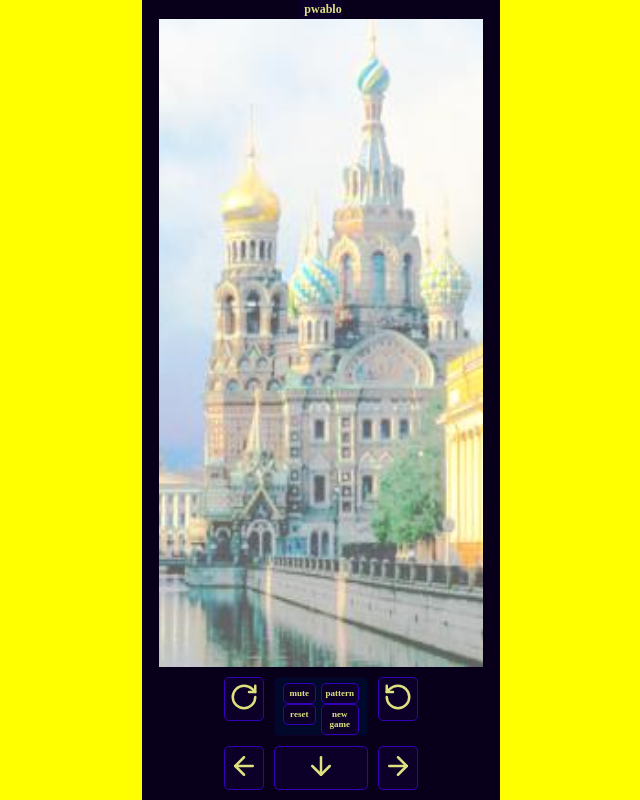
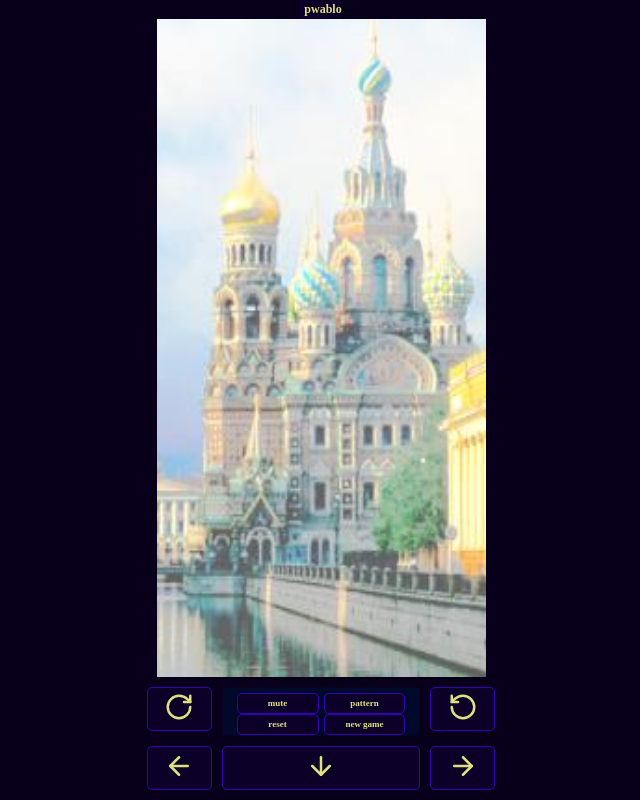
Before and after one commit to llaenowyd/pwablo, a React (Vite) app: page / in a window 1280 px wide. Shown: the whole page, without its empty margins (319-959 px from the left). Built offline with nearby package versions, Linux system fonts and the light colour scheme.

Commit message:
couple style fixes

```diff
--- a/src/App.jsx
+++ b/src/App.jsx
@@ -6,11 +6,8 @@ import { createUseStyles, useTheme } from 'react-jss'
 
 import * as R from 'ramda'
 
-import Display from './display'
 import { SoundController } from './Sounds'
 import { Text, View } from './react-native-dummies'
-import { ReduxProvider } from './state'
-import { ThemeProvider } from './theme'
 import Game from './views/Game'
 
 const useStyles = createUseStyles({
@@ -20,7 +17,7 @@ const useStyles = createUseStyles({
     height: '100%',
     display: 'flex',
     flexDirection: 'column',
-    backgroundColor: 'yellow',
+    backgroundColor: R.path(['theme', 'background']),
     alignItems: 'center',
     justifyContent: 'center',
   },
@@ -51,19 +48,16 @@ const Debug = () => {
 }
 
 const App = () => {
-  const styles = useStyles()
+  const theme = useTheme()
+  const styles = useStyles({ theme })
 
   return (
-    <Display>
-      <ReduxProvider>
-        <ThemeProvider>
-          <SoundController />
-          <View className={styles.app}>
-            <Game />
-          </View>
-        </ThemeProvider>
-      </ReduxProvider>
-    </Display>
+    <>
+      <View className={styles.app}>
+        <Game />
+      </View>
+      <SoundController />
+    </>
   )
 }
 
--- a/src/display/DisplayContext.jsx
+++ b/src/display/DisplayContext.jsx
@@ -29,8 +29,12 @@ export default ({children}) => {
       updateDimensions()
 
       window.addEventListener('resize', updateDimensions)
+      window.addEventListener('orientationchange', updateDimensions)
 
-      return () => window.removeEventListener('resize', updateDimensions)
+      return () => {
+        window.removeEventListener('resize', updateDimensions)
+        window.removeEventListener('orientationchange', updateDimensions)
+      }
     }, [updateDimensions])
 
   return (
--- a/src/main.jsx
+++ b/src/main.jsx
@@ -1,10 +1,20 @@
 import { StrictMode } from 'react'
 import { createRoot } from 'react-dom/client'
+
 import './index.css'
 import App from './App'
+import Display from './display'
+import { ReduxProvider } from './state'
+import { ThemeProvider } from './theme'
 
 createRoot(document.getElementById('root')).render(
   <StrictMode>
-    <App />
-  </StrictMode>,
+    <Display>
+      <ReduxProvider>
+        <ThemeProvider>
+          <App />
+        </ThemeProvider>
+      </ReduxProvider>
+    </Display>
+  </StrictMode>
 )
--- a/src/views/Controls/index.jsx
+++ b/src/views/Controls/index.jsx
@@ -32,6 +32,7 @@ const useStyles = createUseStyles({
   controls: {
     display: 'flex',
     flexDirection: 'column',
+    width: '100%',
     backgroundColor: R.path(['theme', 'controls', 'background']),
     paddingBottom: 10
   },
```
